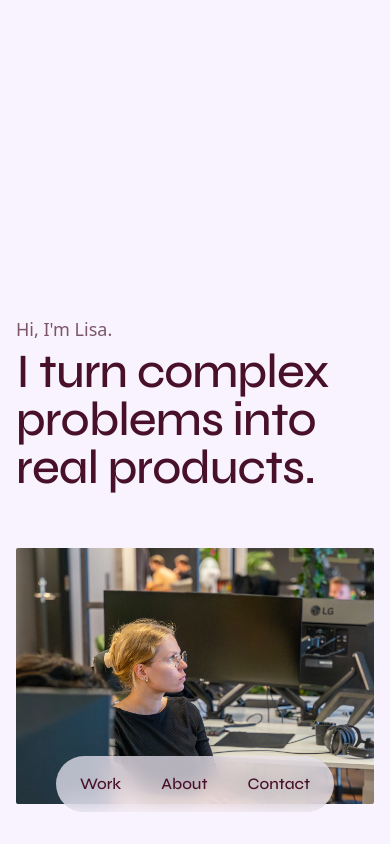
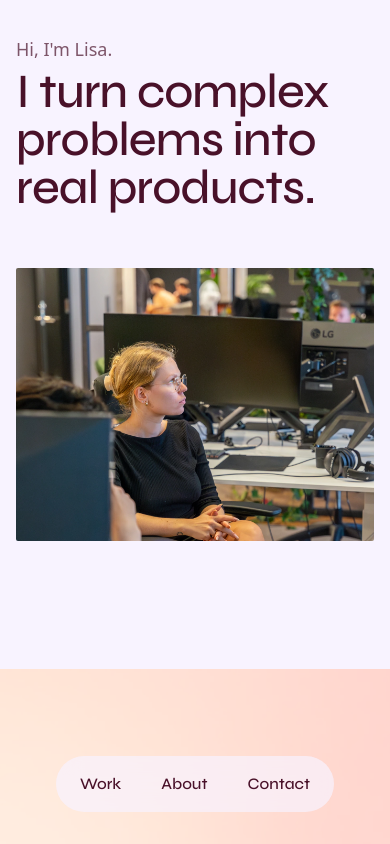
Before and after one commit to lica-ux/portfolio, a React (Vite) app: page / in a window 390 px wide. Shown: the top 844 px of the page. Built offline with nearby package versions, Linux system fonts and the light colour scheme.

Commit message:
chore: auto-save 2026-05-01 10:51

```diff
--- a/src/pages/Home.tsx
+++ b/src/pages/Home.tsx
@@ -16,9 +16,9 @@ export default function Home() {
       {/* Hero */}
       <section
         id="hero"
-        className="snap-start snap-always flex flex-col md:flex-row gap-8 pt-[104px] pb-[104px] px-4 md:px-10 min-h-[calc(100svh+64px)]"
+        className="snap-start snap-always flex flex-col md:flex-row gap-8 pt-10 md:pt-[104px] pb-32 md:pb-[104px] px-4 md:px-10 md:min-h-[calc(100svh+64px)]"
       >
-        <div className="flex flex-col justify-end gap-2 flex-1 min-w-0 pb-6">
+        <div className="flex flex-col gap-2 md:flex-1 min-w-0 pb-6 md:justify-end">
           <p
             className="text-[18px] md:text-[40px] leading-[1.1] font-normal"
             style={{ color: 'var(--color-hero-subtitle)' }}
@@ -35,7 +35,7 @@ export default function Home() {
             I turn complex problems into real products.
           </h1>
         </div>
-        <div className="shrink-0 h-64 w-full md:flex-1 md:h-auto md:w-auto md:min-w-0 relative rounded-[2px] overflow-hidden">
+        <div className="shrink-0 h-[70vw] w-full md:flex-1 md:h-auto md:w-auto md:min-w-0 relative rounded-[2px] overflow-hidden">
           <img
             src={statsImage}
             alt="Lisa Caspersson working at her desk"
```
